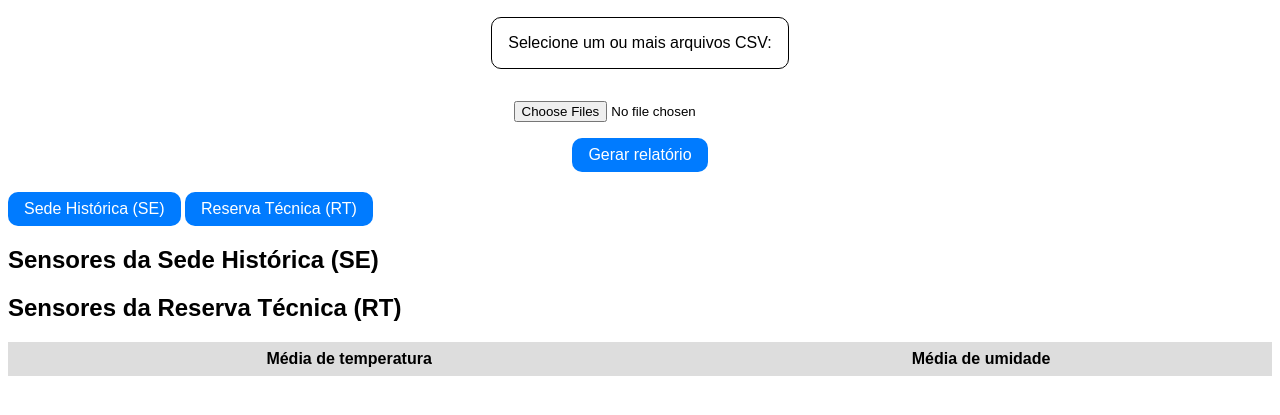
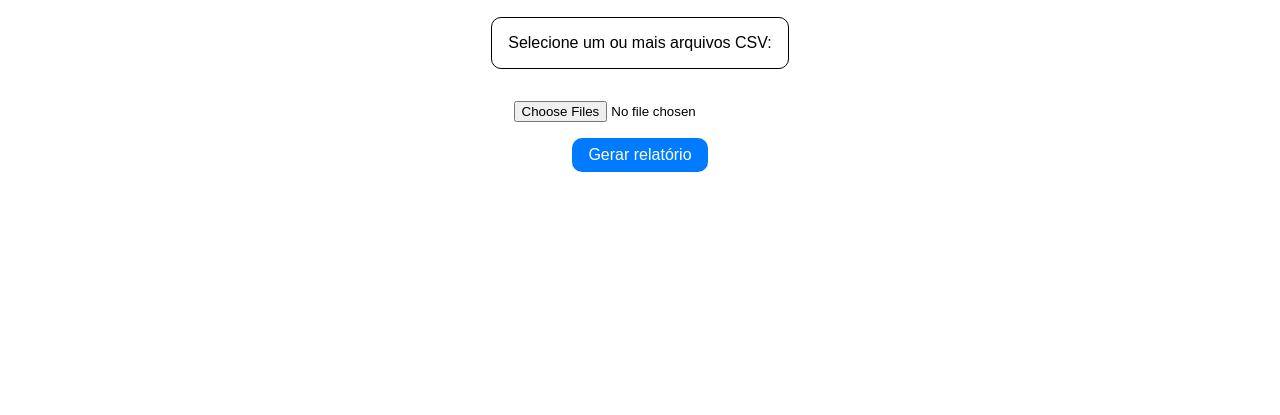
Before and after one commit to gfbsant/pagina_sensores, a plain HTML site: page index.html in a window 1280 px wide. Shown: the part 79-494 px from the top of the page. Drawn offline with nearby package versions, Linux system fonts and the light colour scheme.

Commit message:
Commit de index .html

```diff
--- a/index.html
+++ b/index.html
@@ -13,34 +13,5 @@
         <button type="submit">Gerar relatório</button>
     </form>
     <div id="selected-files"></div>
-    <div>
-        <button id="se-button">Sede Histórica (SE)</button>
-        <button id="rt-button">Reserva Técnica (RT)</button>
-    </div>
-    <div id="sensor-list">
-        <div id="se-list">
-            <h2>Sensores da Sede Histórica (SE)</h2>
-            <ul id="se-sensor-names"></ul>
-        </div>
-        <div id="rt-list">
-            <h2>Sensores da Reserva Técnica (RT)</h2>
-            <ul id="rt-sensor-names"></ul>
-        </div>
-    </div>
-    <div id="report">
-        <h2 id="sensor-name"></h2>
-        <table id="sensor-averages">
-            <thead>
-                <tr>
-                    <th>Média de temperatura</th>
-                    <th>Média de umidade</th>
-                </tr>
-            </thead>
-            <tbody id="sensor-averages-body"></tbody>
-        </table>
-    </div>
-
-    <script src="https://cdnjs.cloudflare.com/ajax/libs/PapaParse/5.3.0/papaparse.min.js"></script>
-    <script src="app.js"></script>
-    </body>
-    </html>
+    <div id="date-range"></div>
+    <div id="report"></div>
```
